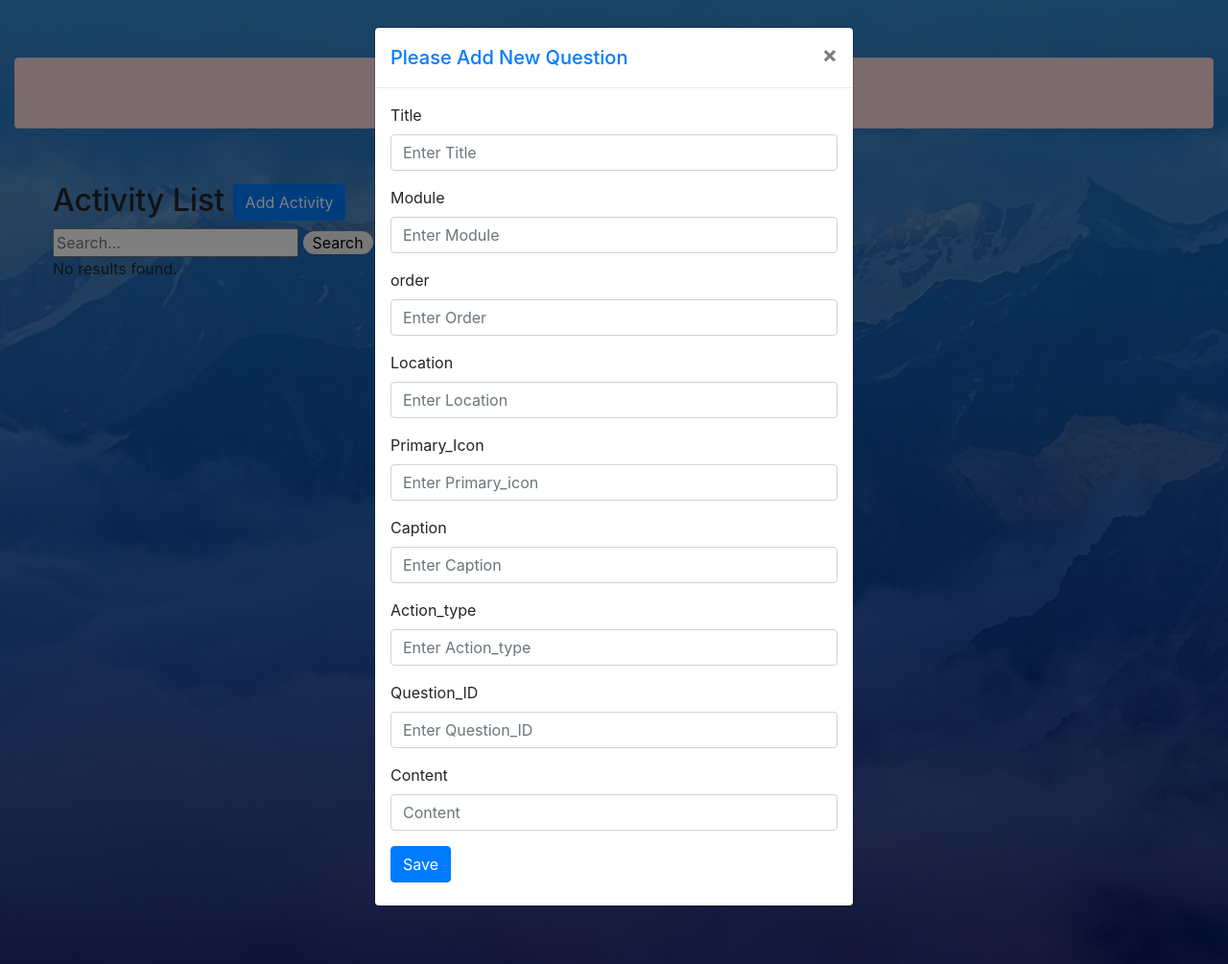
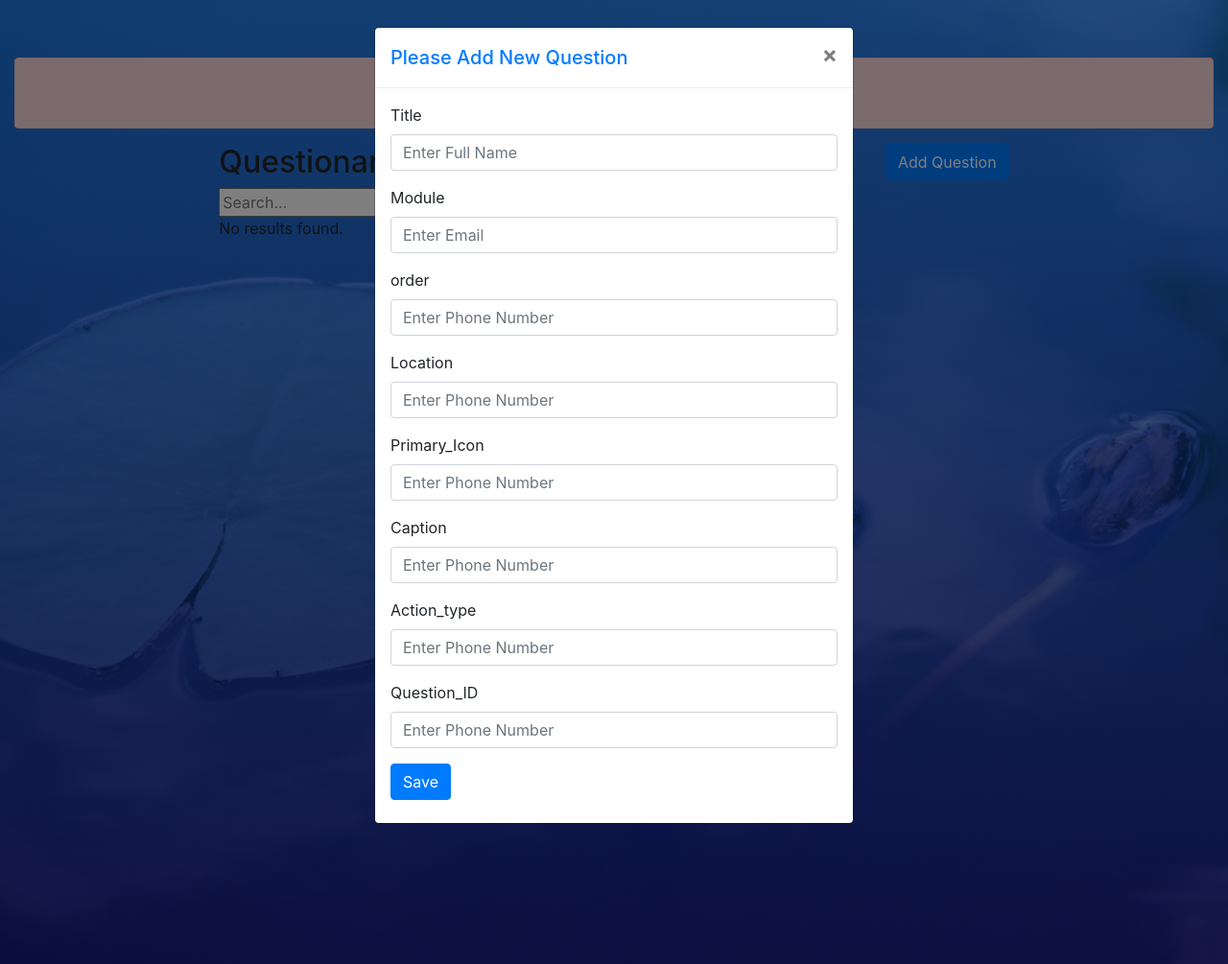
Before and after one commit to SaiBolisetty/greatageReboot_backoffice, a Flask app: page /Index in a window 1280 px wide, after a click on "Add Question". Shown: the whole page at 96% size. Run offline with Flask 2, Linux system fonts and the light colour scheme; data that the repository does not hold is empty; some libraries are stand-ins or nearby versions.

Commit message:
firstt commit

```diff
--- a/app.py
+++ b/app.py
@@ -36,10 +36,10 @@ def Index():
     cur = conn.cursor()
     if search_query:
         cur.execute(
-            "SELECT id,title,module,ACT.[order],location,primary_icon,caption,action_type,QUESTION_ID,link from rebootdb.activity as ACT WHERE module LIKE %s", ('%' + search_query + '%',))
+            "SELECT id,title,module,ACT.[order],location,primary_icon,caption,action_type,QUESTION_ID from rebootdb.activity as ACT WHERE module LIKE %s", ('%' + search_query + '%',))
     else:
         cur.execute(
-            "SELECT id,title,module,ACT.[order],location,primary_icon,caption,action_type,QUESTION_ID,link FROM rebootdb.activity as ACT")
+            "SELECT id,title,module,ACT.[order],location,primary_icon,caption,action_type,QUESTION_ID FROM rebootdb.activity as ACT")
     data = cur.fetchall()
     cur.close()
 
@@ -59,10 +59,9 @@ def insert():
         caption = request.form['caption']
         Action_type = request.form['action_type']
         Question_ID = request.form['question_id']
-        Content = request.form['content']
         cur = conn.cursor()
-        cur.execute("INSERT INTO rebootdb.activity(title,module,[order],location,primary_icon,caption,action_type,Question_ID,link) VALUES (%s, %s, %s,%s,%s, %s, %s,%s,%s)", (
-            title, module, order, Location, primary_icon, caption, Action_type, Question_ID,Content))
+        cur.execute("INSERT INTO rebootdb.activity(title,module,[order],location,primary_icon,caption,action_type,Question_ID) VALUES (%s, %s, %s,%s,%s, %s, %s,%s)", (
+            title, module, order, Location, primary_icon, caption, Action_type, Question_ID))
 
         conn.commit()
 
@@ -90,8 +89,7 @@ def update():
         primary_icon = request.form['primary_icon']
         caption = request.form['caption']
         action_type=request.form['action_type']
-        Question_ID = request.form['question_id']
-        Content = request.form['content']# ---------
+        Question_ID = request.form['question_id'] # ---------
         # phone = request.form['phone']
 
         # cur = conn.cursor()
@@ -105,9 +103,9 @@ def update():
 
         cur = conn.cursor()
         cur.execute("""
-        UPDATE rebootdb.activity SET title=%s, module=%s,[order]=%s,[location]=%s,primary_icon=%s,caption=%s,action_type=%s,QUESTION_ID=%s,link=%s
+        UPDATE rebootdb.activity SET title=%s, module=%s,[order]=%s,[location]=%s,primary_icon=%s,caption=%s,action_type=%s,QUESTION_ID=%s
         WHERE id=%s
-        """, (title, module,order,location,primary_icon,caption,action_type,Question_ID,Content, id ))
+        """, (title, module,order,location,primary_icon,caption,action_type,Question_ID, id ))
         conn.commit()
 
         flash("Data Updated Successfully")
--- a/templates/index.html
+++ b/templates/index.html
@@ -4,13 +4,12 @@
     <meta charset="UTF-8" />
     <meta http-equiv="X-UA-Compatible" content="IE=edge" />
     <meta name="viewport" content="width=device-width, initial-scale=1.0" />
-    <title>GreatAgeReboot</title>
+    <title>TechSky</title>
 
     <link
       rel="stylesheet"
       href="https://maxcdn.bootstrapcdn.com/bootstrap/4.0.0/css/bootstrap.min.css"
     />
-    <link rel="icon" type="image/x-icon" href="/static/GAR color logo 1 (2).svg">
     <style>
       body {
         background: linear-gradient(
@@ -18,7 +17,7 @@
             rgba(0, 150, 255, 0.61) 0%,
             rgba(0, 10, 117, 0.61) 100%
           ),
-          url(/static/signinbg.png);
+          url(/static/lotusbg.png);
         background-repeat: no-repeat;
         padding: 60px 0;
         background-size: cover;
@@ -31,45 +30,25 @@
       .tr-1 > td {
         height: 20px;
       }
-      .main-table {
-        padding:40px;
-      }
-      td,th {
-        text-align:center;
-      }
-      .search-icon-btn {
-        border:none;
-        outline:none;
-        border-radius: 30px;
-        padding: 0 10px
-      }
-      th {
-        font-size:26px;
-        color:#ffffff;
-        font-weight:700;
-      }
-      td {
-        font-size:21px;
-        font-weight:400;
-      }
     </style>
   </head>
   <body>
     <!-- The Main Heading Gioes Here -->
     <div class="container-fluid">
-      <h1 class="text-center alert alert-danger">Activity TABLE</h1>
-      <div class="row main-table">
+      <h1 class="text-center alert alert-danger">Questionary TABLE</h1>
+      <div class="row">
+        <div class="col-sm-2"></div>
 <!--  here onwards the sub-head and the to add activity button will be produced -->
         <!-- content goes here -->
-        <div class="col-sm-12">
+        <div class="col-sm-8">
           <h2>
-            Activity List
+            Questionary List
             <button
-              class="btn btn-primary"
+              class="btn btn-primary float-right"
               data-toggle="modal"
               data-target="#myModal"
             >
-              Add Activity
+              Add Question
             </button>
           </h2>
         <!--  Here the searc h entry box will arises-->
@@ -82,7 +61,7 @@
               placeholder="Search..."
             />
             <!-- In above the type is about the field and name is used to acces the database frontend value is the user given vales -->
-            <button class="search-icon-btn" type="submit">Search</button>
+            <button type="submit">Search</button>
             <!-- The above button sends the data to  forms -->
           </form>
           <!-- chatgpt query -->
@@ -108,16 +87,15 @@
           <table class="table table-hover">
             <thead>
               <tr>
-                <th scope="col" class="id">id</th>
-                <th scope="col" class="title">title</th>
-                <th scope="col" class="module">Module</th>
-                <th scope="col" class="order">order</th>
-                <th scope="col" class="location">Location</th>
-                <th scope="col" class="p-icon">Primary_Icon</th>
-                <th scope="col" class="caption">Caption</th>
-                <th scope="col" class="action-type">Action-type</th>
-                <th scope="col" class="q_id">Question_ID</th>
-                <th scope="col" class="q_id">Content</th>
+                <th scope="col">id</th>
+                <th scope="col">title</th>
+                <th scope="col">Module</th>
+                <th scope="col">order</th>
+                <th scope="col">Location</th>
+                <th scope="col">Primary_Icon</th>
+                <th scope="col">Caption</th>
+                <th scope="col">Action-type</th>
+                <th scope="col">Question_ID</th>
               </tr>
             </thead>
             <tbody>
@@ -133,7 +111,6 @@
                  <td>{{row.6}}</td>
                  <td>{{row.7}}</td>
                  <td>{{row.8}}</td>
-                 <td>{{row.9}}</td>
 
                 <td>
                     <a href="/update/{{row.0}}" class="btn btn-warning btn-sm" data-toggle="modal" data-target="#modaledit{{row.0}}">Edit</a>
@@ -181,7 +158,7 @@
                         name="title"
                         class="form-control"
                         id="exampleFormControlInput1"
-                        placeholder="Enter Title"
+                        placeholder="Enter Full Name"
                       />
                     </div>
 
@@ -192,7 +169,7 @@
                         name="module"
                         class="form-control"
                         id="exampleFormControlInput1"
-                        placeholder="Enter Module"
+                        placeholder="Enter Email"
                       />
                     </div>
 
@@ -203,7 +180,7 @@
                         type="text"
                         class="form-control"
                         id="exampleFormControlInput1"
-                        placeholder="Enter Order"
+                        placeholder="Enter Phone Number"
                       />
                     </div>
                     <div class="form-group">
@@ -213,7 +190,7 @@
                           type="text"
                           class="form-control"
                           id="exampleFormControlInput1"
-                          placeholder="Enter Location"
+                          placeholder="Enter Phone Number"
                         />
                       </div>
                       <div class="form-group">
@@ -223,7 +200,7 @@
                           type="text"
                           class="form-control"
                           id="exampleFormControlInput1"
-                          placeholder="Enter Primary_icon"
+                          placeholder="Enter Phone Number"
                         />
                       </div>
                       <div class="form-group">
@@ -233,7 +210,7 @@
                           type="text"
                           class="form-control"
                           id="exampleFormControlInput1"
-                          placeholder="Enter Caption"
+                          placeholder="Enter Phone Number"
                         />
                       </div>
                       <div class="form-group">
@@ -243,7 +220,7 @@
                           type="text"
                           class="form-control"
                           id="exampleFormControlInput1"
-                          placeholder="Enter Action_type"
+                          placeholder="Enter Phone Number"
                         />
                       </div>
                       <div class="form-group">
@@ -253,17 +230,7 @@
                           type="text"
                           class="form-control"
                           id="exampleFormControlInput1"
-                          placeholder="Enter Question_ID"
-                        />
-                      </div>
-                      <div class="form-group">
-                        <label>Content</label>
-                        <input
-                          name="content"
-                          type="text"
-                          class="form-control"
-                          id="exampleFormControlInput1"
-                          placeholder="Content"
+                          placeholder="Enter Phone Number"
                         />
                       </div>
 
@@ -344,7 +311,7 @@
                               name="id"
                               class="form-control"
                               id="exampleFormControlInput1"
-                              placeholder="Enter ID"
+                              placeholder="Enter Full Name"
                             disabled/>
                           </div>
                         <div class="form-group">
@@ -355,7 +322,7 @@
                             name="title"
                             class="form-control"
                             id="exampleFormControlInput1"
-                            placeholder="Enter title"
+                            placeholder="Enter Full Name"
                           />
                         </div>
 
@@ -367,7 +334,7 @@
                             name="module"
                             class="form-control"
                             id="exampleFormControlInput1"
-                            placeholder="Enter Module"
+                            placeholder="Enter Email"
                           />
                         </div>
 
@@ -379,7 +346,7 @@
                             type="text"
                             class="form-control"
                             id="exampleFormControlInput1"
-                            placeholder="Enter Order"
+                            placeholder="Enter Phone Number"
                           />
                         </div>
                         <div class="form-group">
@@ -401,7 +368,7 @@
                               type="text"
                               class="form-control"
                               id="exampleFormControlInput1"
-                              placeholder="Enter Primary_Icon"
+                              placeholder="Enter Phone Number"
                             />
                           </div>
                           <div class="form-group">
@@ -412,18 +379,18 @@
                               type="text"
                               class="form-control"
                               id="exampleFormControlInput1"
-                              placeholder="Enter Caption"
+                              placeholder="Enter Phone Number"
                             />
                           </div>
                           <div class="form-group">
-                            <label>Action_type</label>
+                            <label>Actin_type</label>
                             <input
                               value="{{row.7}}"
                               name="action_type"
                               type="text"
                               class="form-control"
                               id="exampleFormControlInput1"
-                              placeholder="Enter Action-type"
+                              placeholder="Enter Phone Number"
                             />
                           </div>
                           <div class="form-group">
@@ -434,18 +401,7 @@
                               type="text"
                               class="form-control"
                               id="exampleFormControlInput1"
-                              placeholder="Enter question_id"
-                            />
-                          </div>
-                          <div class="form-group">
-                            <label>Content</label>
-                            <input
-                              name="content"
-                              type="text"
-                              class="form-control"
-                              id="exampleFormControlInput1"
-                              placeholder="Content"
-                              value="{{row.9}}"
+                              placeholder="Enter Phone Number"
                             />
                           </div>
                           <!-- <div class="form-group">
@@ -477,6 +433,7 @@
         </div> -->
         <!-- Content ends here-->
 
+        <div class="col-sm-2"></div>
       </div>
     </div>
 
```
Also changed, not shown: templates/intro.html (+9 -64 lines), templates/second.html (+4 -13 lines), templates/third.html (+7 -6 lines).
